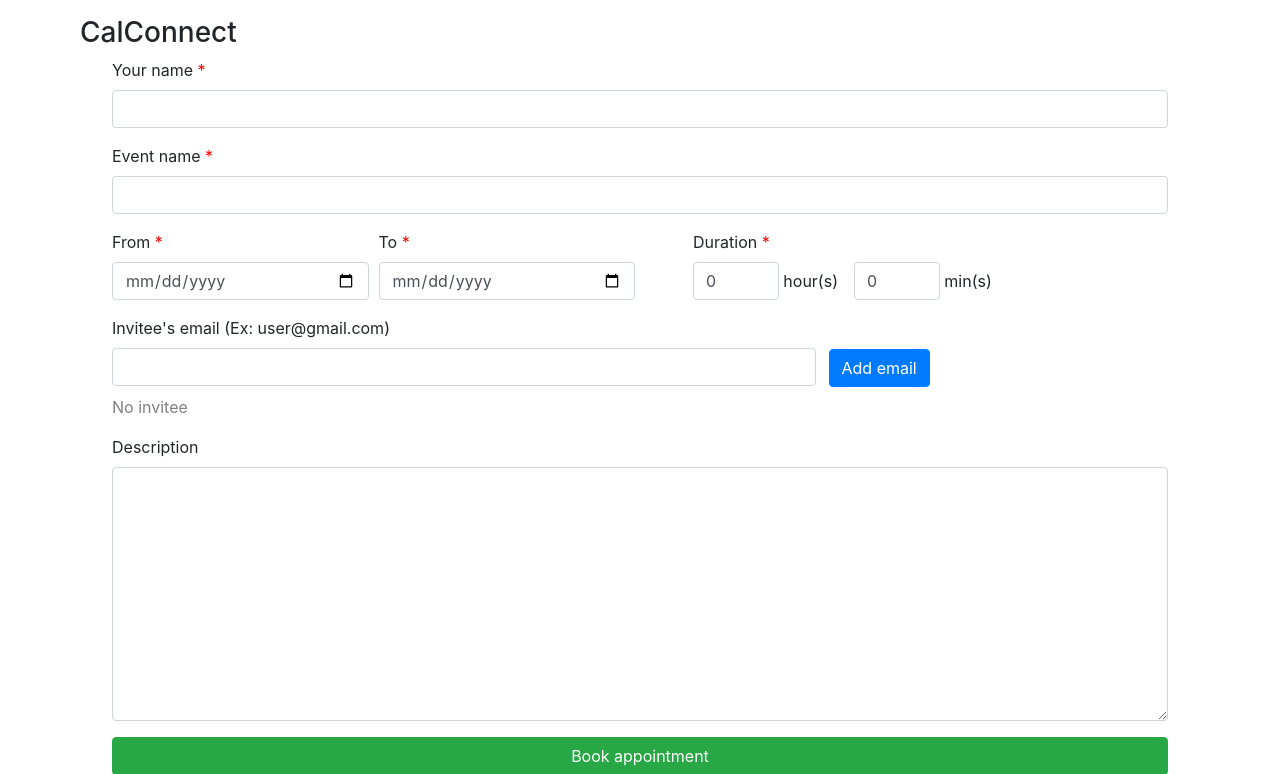
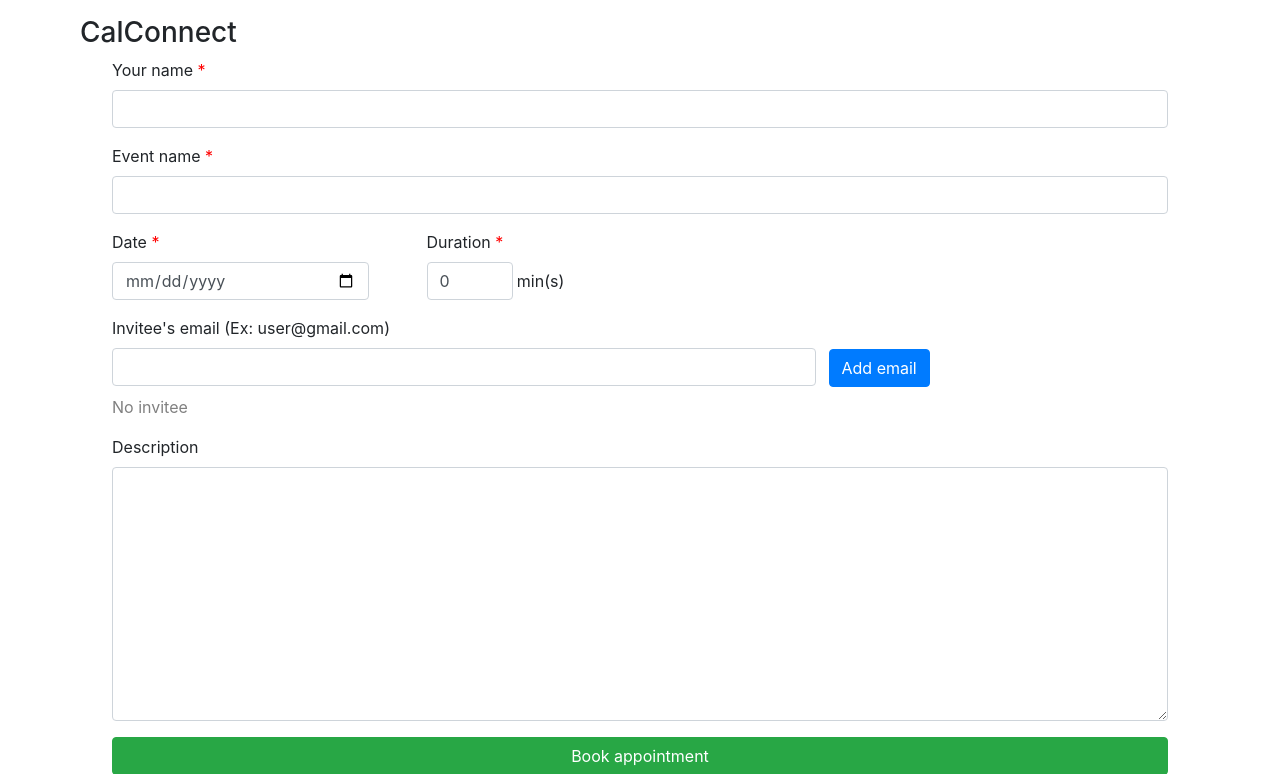
Before and after one commit to willtraweek/calconnect, a Flask app: page / in a window 1280 px wide. Shown: the top 774 px of the page. Run offline with Flask 2, Linux system fonts and the light colour scheme; some libraries are stand-ins or nearby versions.

Commit message:
change date in gui

```diff
--- a/static/script.js
+++ b/static/script.js
@@ -48,12 +48,13 @@ function showEmails() {
 // Sign-in success callback
 function onLoginSuccess(googleUser) {
   // Retrieve the Google account data
-  console.log(googleUser)
+  // console.log(googleUser)
   gapi.client.load('oauth2', 'v2', function () {
     var request = gapi.client.oauth2.userinfo.get({
         'userId': 'me'
     });
     request.execute(function (resp) {
+      console.log(resp)
       document.getElementById("gSignIn").style.display = "none";
       document.getElementById("user-name").innerHTML = resp.given_name;
       document.getElementById("user-welcome").style.display = "block";
--- a/templates/index.html
+++ b/templates/index.html
@@ -38,20 +38,14 @@
 
         <div class="form-row">
           <div class="form-group col-md-3">
-            <label for="input-start-date" class="required">From</label>
+            <label for="input-start-date" class="required">Date</label>
             <input type="date" class="form-control" id="input-start-date" required>
-          </div>
-          <div class="form-group col-md-3">
-            <label for="input-end-date" class="required">To</label>
-            <input type="date" class="form-control" id="input-end-date" required>
           </div>
           <div class="col-md-4 ml-5">
             <div>
               <label for="input-duration-hour" class="required">Duration</label>
             </div>
             <div class="form-inline">
-              <input id='input-hour' type='number' min='0' max='24' value="0" class="form-control col-md-3">
-              <label for='h' class="ml-1 mr-3">hour(s)</label>
               <input id='input-min' type='number' min='0' max='59' value="0" class="form-control col-md-3">
               <label for='m' class="ml-1">min(s)</label>
             </div>
```
